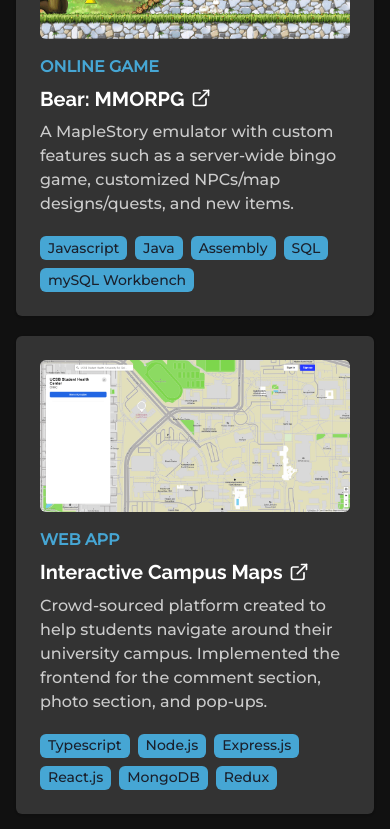
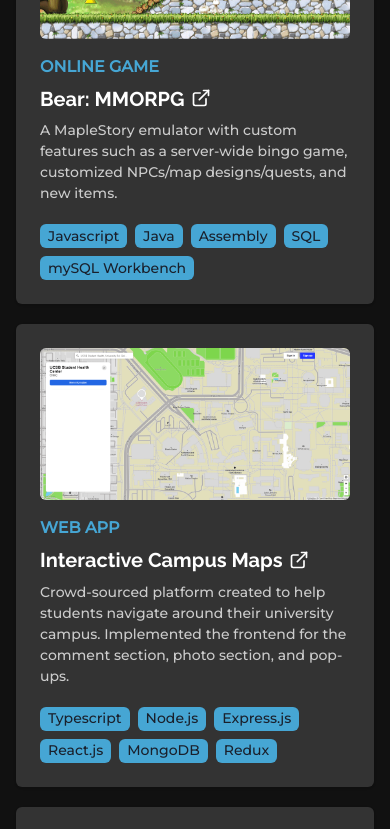
Before and after one commit to sarahkwon/sarahkwon.github.io, a React (Create React App) app: page / in a window 390 px wide. Shown: the part 2260-3089 px from the top of the page. Built offline with nearby package versions, Linux system fonts and the light colour scheme; what highcharts-pattern-fill would draw is missing.

Commit message:
adjust card font size for mobile

```diff
--- a/src/theme.js
+++ b/src/theme.js
@@ -13,7 +13,7 @@ const theme = extendTheme({
     text: {
       fontWeight: 400,
       color: '#CCCCCC',
-      fontSize: ['14px', '14px', '16px']
+      fontSize: ['14px', '16px']
     },
     cardHeader: {
       fontWeight: 600,
@@ -22,7 +22,7 @@ const theme = extendTheme({
     cardText: {
       fontWeight: 400,
       color: '#CCCCCC',
-      fontSize: '16px'
+      fontSize: ['14px', '16px']
     },
     cardTypeText: {
       fontWeight: 600,
```
